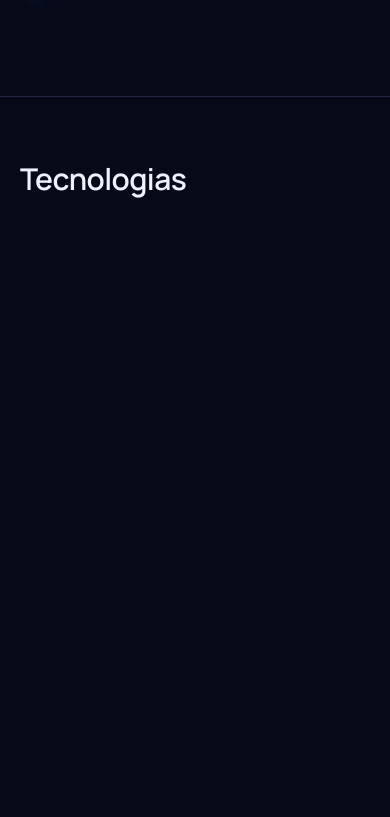
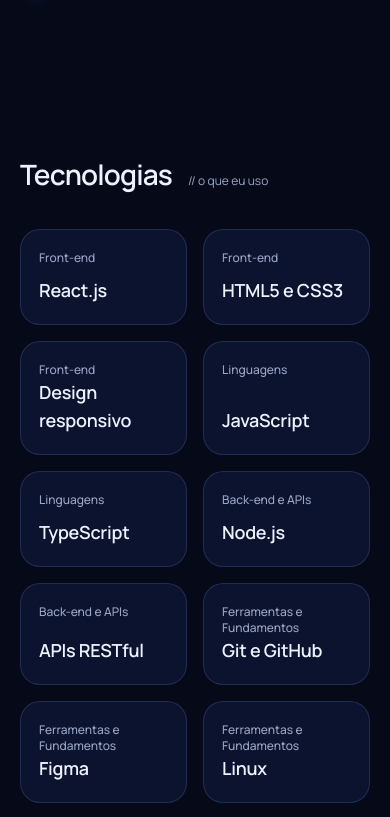
Before and after one commit to natalystraub/portfolio, a React app: page / in a window 390 px wide. Shown: the part 3247-4064 px from the top of the page. Built offline with nearby package versions, Linux system fonts and the light colour scheme; the HTML template or start-up script is replaced by a standard one.

Commit message:
feat: add tech stack grid section
Adds the Tecnologias section as a 4-column grid of skill tiles,
grouped into Front-end, Linguagens, Back-end e APIs and Ferramentas
e Fundamentos, reusing the hover spotlight effect.

```diff
--- /dev/null
+++ b/src/components/TechStack/TechStack.tsx
@@ -0,0 +1,22 @@
+import { TECH_STACK } from './tech-stack-content';
+import { TechTileCard } from './TechTileCard';
+
+export function TechStack() {
+  return (
+    <section id="tecnologias" className="px-5 py-16 lg:py-[88px]">
+      <div className="mx-auto max-w-[1160px]">
+        <div className="mb-10 flex flex-wrap items-baseline gap-4">
+          <h2 className="m-0 font-(--font-display) text-[clamp(28px,4vw,48px)] leading-none font-bold tracking-[-0.03em] text-(--ink)">
+            Tecnologias
+          </h2>
+          <small className="font-(--font-mono) text-xs text-(--muted)">// o que eu uso</small>
+        </div>
+        <div className="grid grid-cols-2 gap-4 lg:grid-cols-4">
+          {TECH_STACK.map((tile) => (
+            <TechTileCard key={tile.id} tile={tile} />
+          ))}
+        </div>
+      </div>
+    </section>
+  );
+}
--- /dev/null
+++ b/src/components/TechStack/TechTileCard.tsx
@@ -0,0 +1,23 @@
+import { useSpotlight } from '../../hooks/useSpotlight';
+import type { TechTile } from '../../types/tech';
+
+type TechTileCardProps = {
+  tile: TechTile;
+};
+
+export function TechTileCard({ tile }: TechTileCardProps) {
+  const { ref, onMouseMove } = useSpotlight<HTMLDivElement>();
+
+  return (
+    <div
+      ref={ref}
+      onMouseMove={onMouseMove}
+      className="relative flex min-h-[96px] flex-col justify-between overflow-hidden rounded-[20px] border border-(--line) bg-(--card) px-[18px] py-5 backdrop-blur-[10px] before:pointer-events-none before:absolute before:inset-0 before:rounded-[20px] before:bg-[radial-gradient(380px_circle_at_var(--mx,50%)_var(--my,0%),var(--glow),transparent_65%)] before:opacity-0 before:transition-opacity before:duration-300 hover:before:opacity-100"
+    >
+      <span className="relative font-(--font-mono) text-xs font-medium text-(--muted)">{tile.category}</span>
+      <h4 className="relative m-0 font-(--font-display) text-lg font-semibold tracking-[-0.015em] text-(--ink)">
+        {tile.title}
+      </h4>
+    </div>
+  );
+}
--- /dev/null
+++ b/src/components/TechStack/tech-stack-content.ts
@@ -0,0 +1,16 @@
+import type { TechTile } from '../../types/tech';
+
+export const TECH_STACK: TechTile[] = [
+  { id: 'react', category: 'Front-end', title: 'React.js' },
+  { id: 'html-css', category: 'Front-end', title: 'HTML5 e CSS3' },
+  { id: 'responsive-design', category: 'Front-end', title: 'Design responsivo' },
+  { id: 'javascript', category: 'Linguagens', title: 'JavaScript' },
+  { id: 'typescript', category: 'Linguagens', title: 'TypeScript' },
+  { id: 'nodejs', category: 'Back-end e APIs', title: 'Node.js' },
+  { id: 'rest-apis', category: 'Back-end e APIs', title: 'APIs RESTful' },
+  { id: 'git-github', category: 'Ferramentas e Fundamentos', title: 'Git e GitHub' },
+  { id: 'figma', category: 'Ferramentas e Fundamentos', title: 'Figma' },
+  { id: 'linux', category: 'Ferramentas e Fundamentos', title: 'Linux' },
+  { id: 'seo', category: 'Ferramentas e Fundamentos', title: 'SEO técnico' },
+  { id: 'problem-solving', category: 'Ferramentas e Fundamentos', title: 'Resolução de problemas' },
+];
--- a/src/pages/Home.tsx
+++ b/src/pages/Home.tsx
@@ -2,8 +2,9 @@ import { Experience } from '../components/Experience/Experience';
 import { Hero } from '../components/Hero/Hero';
 import { Projects } from '../components/Projects/Projects';
 import { TechMarquee } from '../components/TechMarquee/TechMarquee';
+import { TechStack } from '../components/TechStack/TechStack';
 
-const SECTIONS = ['tecnologias', 'educacao', 'sobre', 'contato'];
+const SECTIONS = ['educacao', 'sobre', 'contato'];
 
 export function Home() {
   return (
@@ -12,6 +13,7 @@ export function Home() {
       <TechMarquee />
       <Projects />
       <Experience />
+      <TechStack />
       {SECTIONS.map((id) => (
         <section key={id} id={id} className="min-h-screen border-t border-(--line) px-5 py-16">
           <div className="mx-auto max-w-[1160px]">
--- /dev/null
+++ b/src/types/tech.ts
@@ -0,0 +1,5 @@
+export type TechTile = {
+  id: string;
+  category: string;
+  title: string;
+};
```
